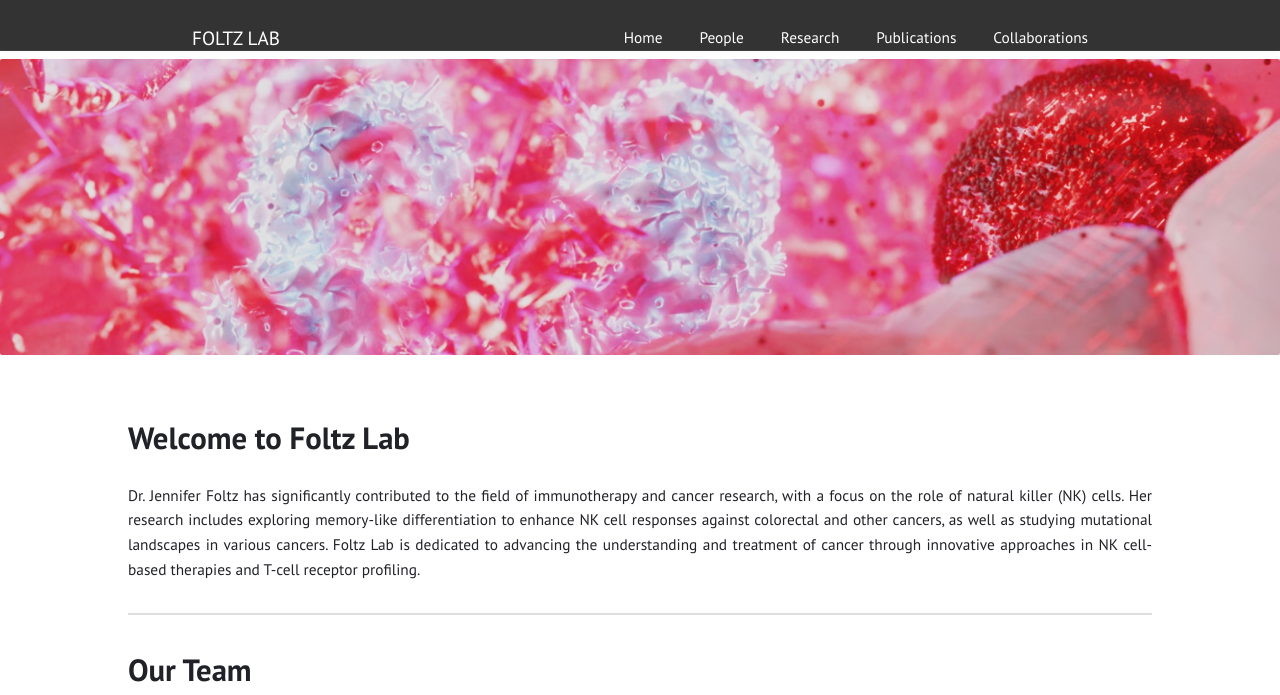
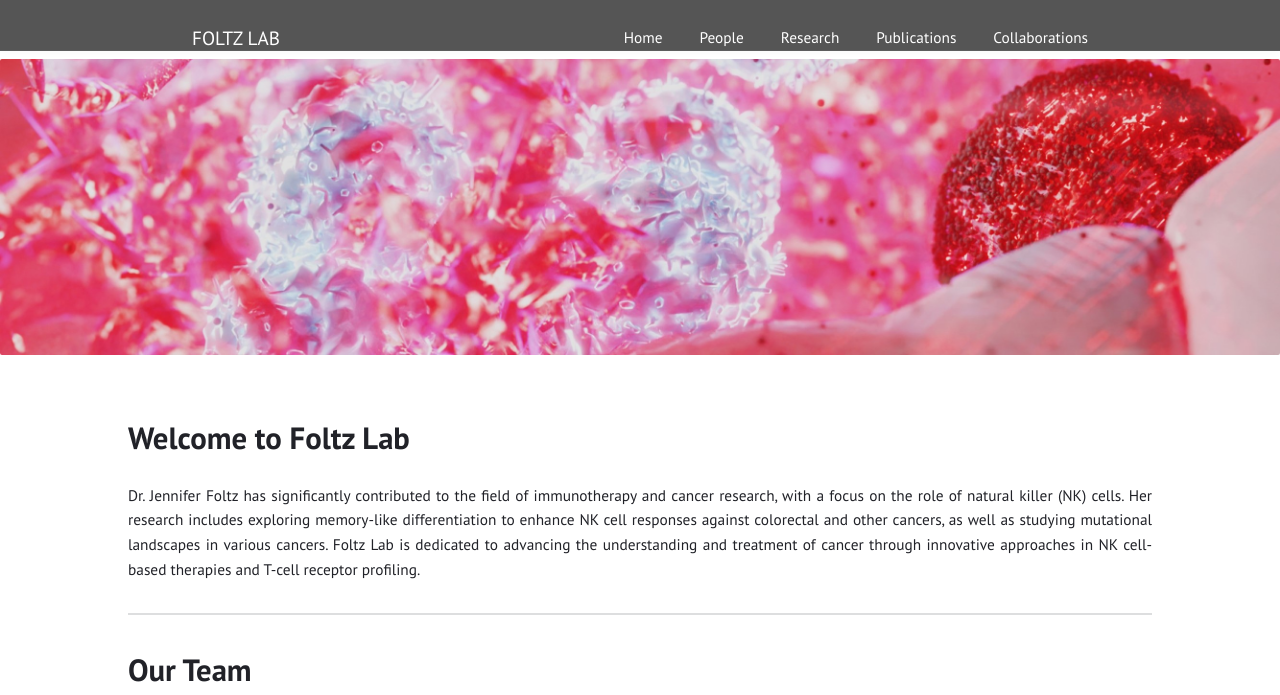
Before and after one commit to Foltz-Lab/Foltz-Lab.github.io, a Jekyll site: the page built from index.html, in a window 1280 px wide. Shown: the top 695 px of the page. Built offline with Jekyll 4.4.1, drawn with Linux system fonts in a browser that asks for light colours; grey boxes are pictures that could not be loaded.

Commit message:
Update default.html

```diff
--- a/_layouts/default.html
+++ b/_layouts/default.html
@@ -30,7 +30,7 @@
 <body>
 
 
-  <header style="height: 50px; line-height: 60px; padding: 0; background-color: #333; color: white; display: flex; align-items: center;">
+  <header style="height: 50px; line-height: 60px; padding: 0; background-color: #555; color: white; display: flex; align-items: center;">
     <div style="width: 70%; margin: 0 auto; display: flex; justify-content: space-between; align-items: center;">
     <a href="{{ "/" | relative_url }}" class="title">{{ site.title | escape }}</a>
     {% include menu.html menu=pages %}
@@ -46,7 +46,7 @@
 
 {% if site.external %}
 
-<footer style="background-color: #333; padding: 20px; color: white;">
+<footer style="background-color: #555; padding: 20px; color: white;">
   <div style="display: flex; align-items: center; justify-content: space-between; width: 100%; max-width: 1200px; margin: 0 auto;">
     <div style="display: flex; align-items: center;">
       <a href="https://www.wustl.edu/" target="_blank" style="margin-right: 40px;">
```
